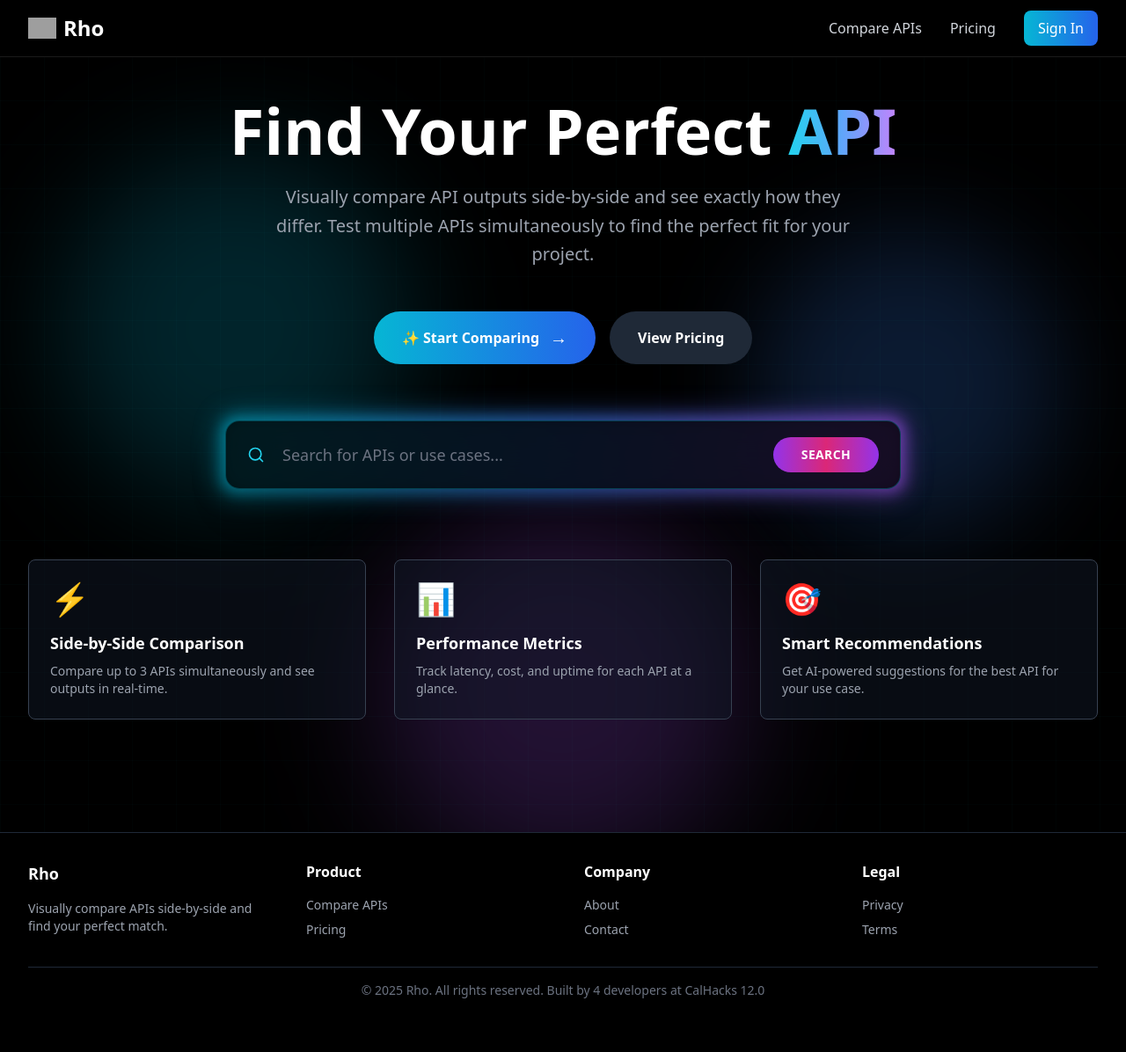
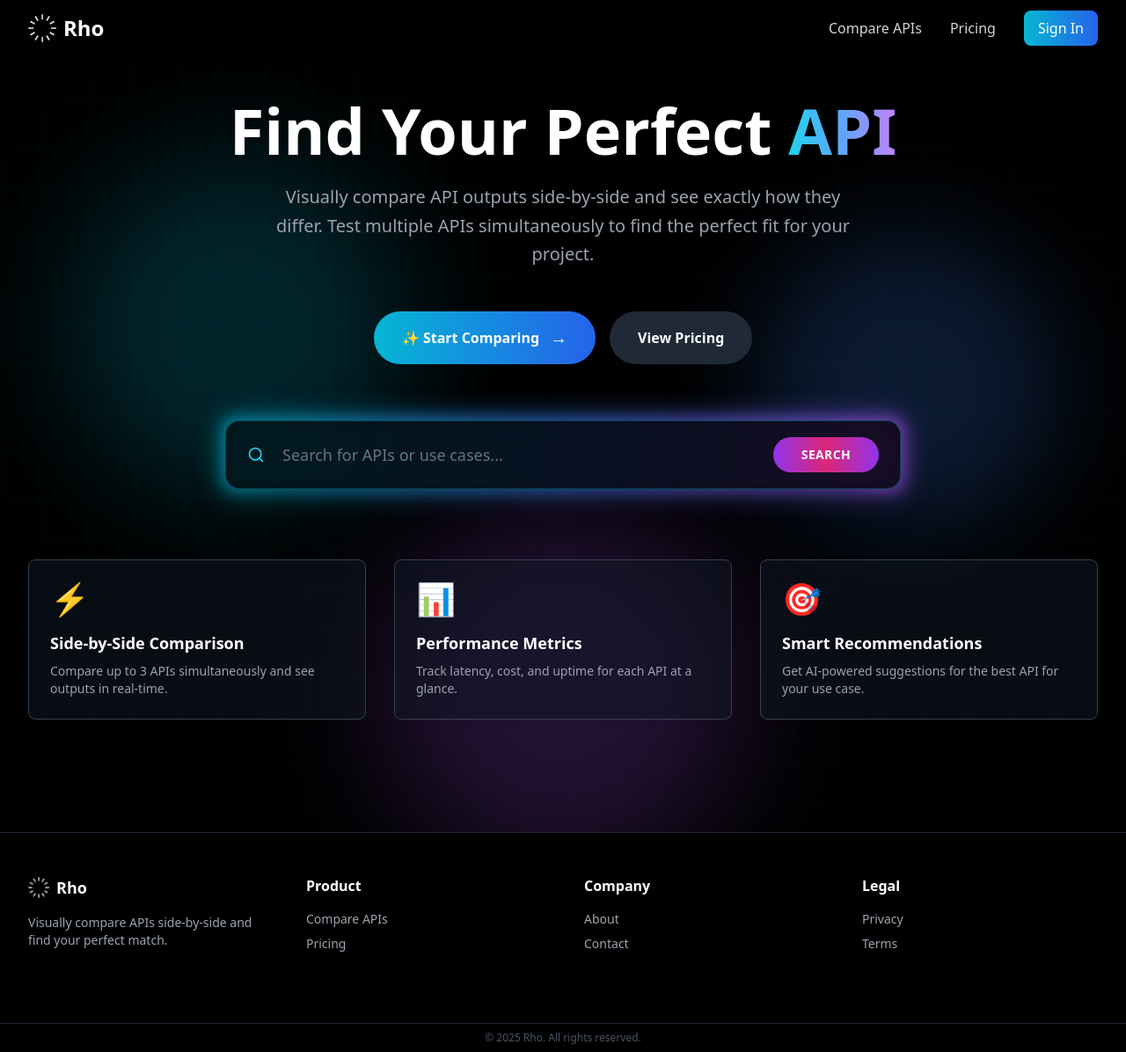
Before and after one commit to rainazab/CH12.0, a Next.js app in the folder rho-api-platform/: page / in a window 1280 px wide. Shown: the whole page at 88% size. Built offline with nearby package versions, Linux system fonts and the light colour scheme; no server answers; grey boxes are pictures that could not be loaded.

Commit message:
UI improvements: add loading.png branding, fix navbar/footer layout, improve header/footer styling

```diff
--- a/rho-api-platform/app/layout.tsx
+++ b/rho-api-platform/app/layout.tsx
@@ -6,6 +6,9 @@
 export const metadata: Metadata = {
   title: 'Rho - Compare APIs Visually',
   description: 'Visually compare APIs side-by-side and find your perfect match.',
+  icons: {
+    icon: '/loading.png',
+  },
 };
 
 export default function RootLayout({
@@ -15,12 +18,10 @@
 }) {
   return (
     <html lang="en">
-      <body className="bg-black text-white">
+      <body className="bg-black text-white flex flex-col min-h-screen">
         <Navbar />
-        <div className="flex flex-col min-h-screen pt-16">
-          <main className="flex-grow">{children}</main>
-          <Footer />
-        </div>
+        <main className="flex-grow pt-16">{children}</main>
+        <Footer />
       </body>
     </html>
   );
--- a/rho-api-platform/components/Footer.tsx
+++ b/rho-api-platform/components/Footer.tsx
@@ -2,12 +2,19 @@
 
 export default function Footer() {
   return (
-    <footer className="bg-black border-t border-gray-800 py-8 mt-auto">
-      <div className="max-w-7xl mx-auto px-4 sm:px-6 lg:px-8">
+    <footer className="bg-black border-t border-gray-800">
+      <div className="max-w-7xl mx-auto px-4 sm:px-6 lg:px-8 w-full py-12">
         <div className="grid md:grid-cols-4 gap-12 mb-8">
           {/* Brand */}
           <div>
-            <h3 className="font-bold text-white text-lg mb-4">Rho</h3>
+            <div className="flex items-center gap-2 mb-4">
+              <img
+                src="/loading.png"
+                alt="Rho"
+                className="w-6 h-6 object-contain"
+              />
+              <h3 className="font-bold text-white text-lg">Rho</h3>
+            </div>
             <p className="text-sm text-gray-400">
               Visually compare APIs side-by-side and find your perfect match.
             </p>
@@ -64,13 +71,16 @@
             </ul>
           </div>
         </div>
+      </div>
 
-        {/* Copyright */}
-        <div className="border-t border-gray-800 pt-4 pb-4">
-          <p className="text-center text-sm text-gray-500">
-            © 2025 Rho. All rights reserved. Built by 4 developers at CalHacks 12.0
-          </p>
-        </div>
+      {/* Spacer to push copyright to bottom */}
+      <div className="flex-grow"></div>
+
+      {/* Copyright */}
+      <div className="max-w-7xl mx-auto px-4 sm:px-6 lg:px-8 w-full border-t border-gray-800 py-2">
+        <p className="text-center text-xs text-gray-600">
+          © 2025 Rho. All rights reserved.
+        </p>
       </div>
     </footer>
   );
--- a/rho-api-platform/components/Navbar.tsx
+++ b/rho-api-platform/components/Navbar.tsx
@@ -9,6 +9,7 @@
 export default function Navbar() {
   const [user, setUser] = useState<any>(null);
   const [isOpen, setIsOpen] = useState(false);
+  const [isScrolled, setIsScrolled] = useState(false);
 
   useEffect(() => {
     const unsubscribe = onAuthStateChanged(auth, (currentUser) => {
@@ -18,14 +19,23 @@
     return () => unsubscribe();
   }, []);
 
+  useEffect(() => {
+    const handleScroll = () => {
+      setIsScrolled(window.scrollY > 10);
+    };
+
+    window.addEventListener('scroll', handleScroll);
+    return () => window.removeEventListener('scroll', handleScroll);
+  }, []);
+
   const handleLogout = async () => {
     await signOut(auth);
     setUser(null);
   };
 
   return (
-    <nav className="fixed w-full top-0 z-50 bg-black/80 backdrop-blur-xl border-b border-white/10">
-      <div className="max-w-7xl mx-auto px-4 sm:px-6 lg:px-8">
+    <nav className={`fixed w-full top-0 z-50 bg-black/80 backdrop-blur-xl transition-all ${isScrolled ? 'border-b border-white/10' : 'border-b border-transparent'}`}>
+      <div className="w-full px-4 sm:px-6 lg:px-8">
         <div className="flex justify-between items-center h-16">
           {/* Logo */}
           <Link href="/" className="flex items-center gap-2 hover:opacity-80 transition">
```
Also changed, not shown: rho-api-platform/public/loading.png (added), 1 other file (tests, documents, lock files or other folders).
